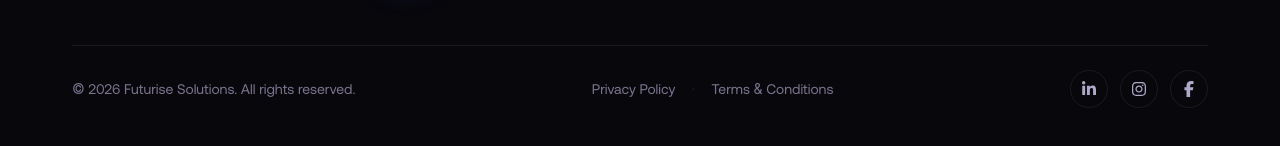
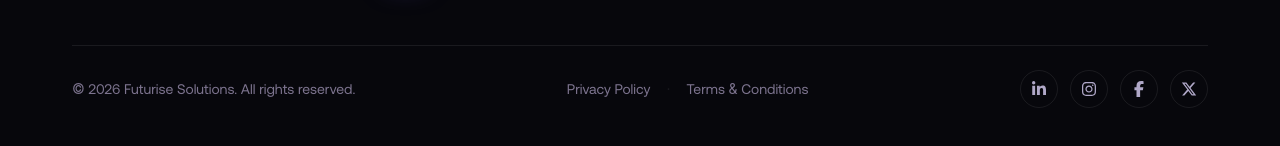
Before and after one commit to Futurise-Solutions/Futurise-Frontend-MainWebsite, a React (Vite) app: page / in a window 1280 px wide. Shown: the part 8696-8842 px from the top of the page. Built offline with nearby package versions, Linux system fonts and the light colour scheme; no server answers.

Commit message:
Added the twitter link as well in footer

```diff
--- a/src/Layout/Footer.jsx
+++ b/src/Layout/Footer.jsx
@@ -5,7 +5,7 @@ import {
 } from "@chakra-ui/react";
 import { Link, useNavigate } from "react-router-dom";
 import { FiArrowRight, FiArrowUpRight, FiMail, FiPhone, FiMapPin } from "react-icons/fi";
-import { FaLinkedinIn, FaInstagram, FaFacebookF } from "react-icons/fa6";
+import { FaLinkedinIn, FaInstagram, FaFacebookF, FaXTwitter } from "react-icons/fa6";
 import { Logo } from "../Components/common";
 import { NavbarservicesOptions, Projects } from "../utils/Constant";
 
@@ -39,6 +39,7 @@ const socials = [
   { icon: FaLinkedinIn, label: "LinkedIn", href: "https://www.linkedin.com/company/futurisesolutions/" },
   { icon: FaInstagram, label: "Instagram", href: "https://www.instagram.com/futurisesolutions" },
   { icon: FaFacebookF, label: "Facebook", href: "https://www.facebook.com/share/1E6xe2C5DW/" },
+  { icon: FaXTwitter, label: "Twitter", href: "https://x.com/futurisesol" },
 ];
 
 const Footer = () => {
```
